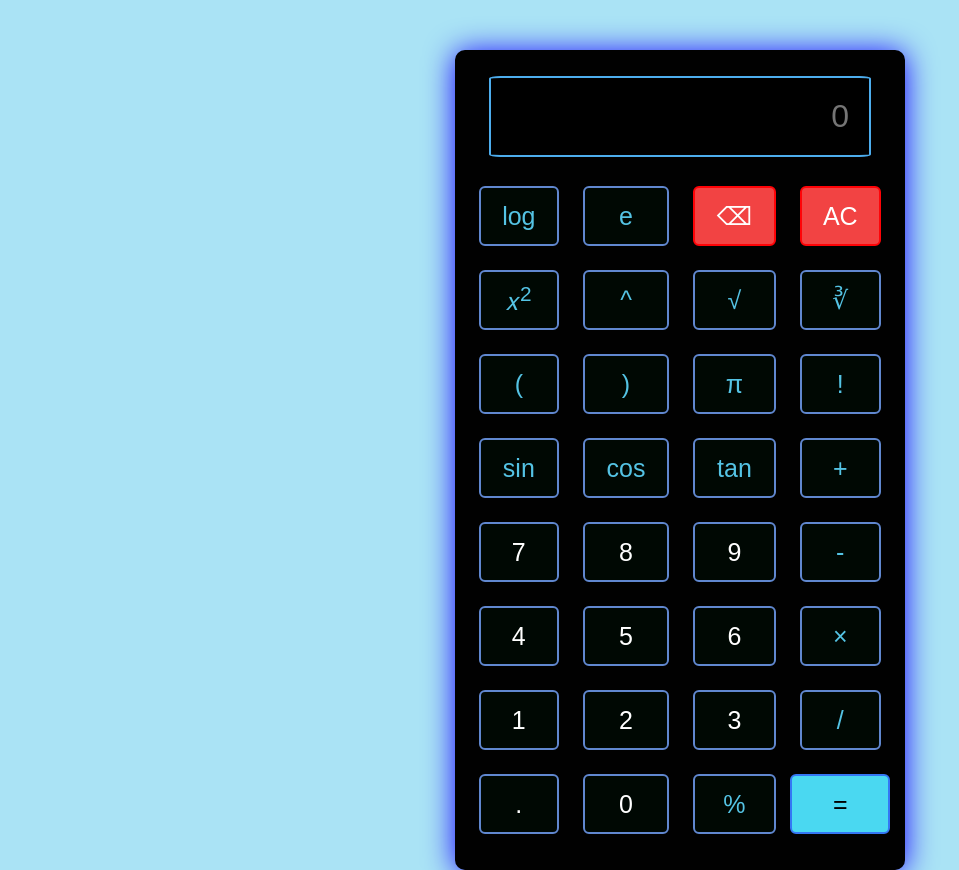
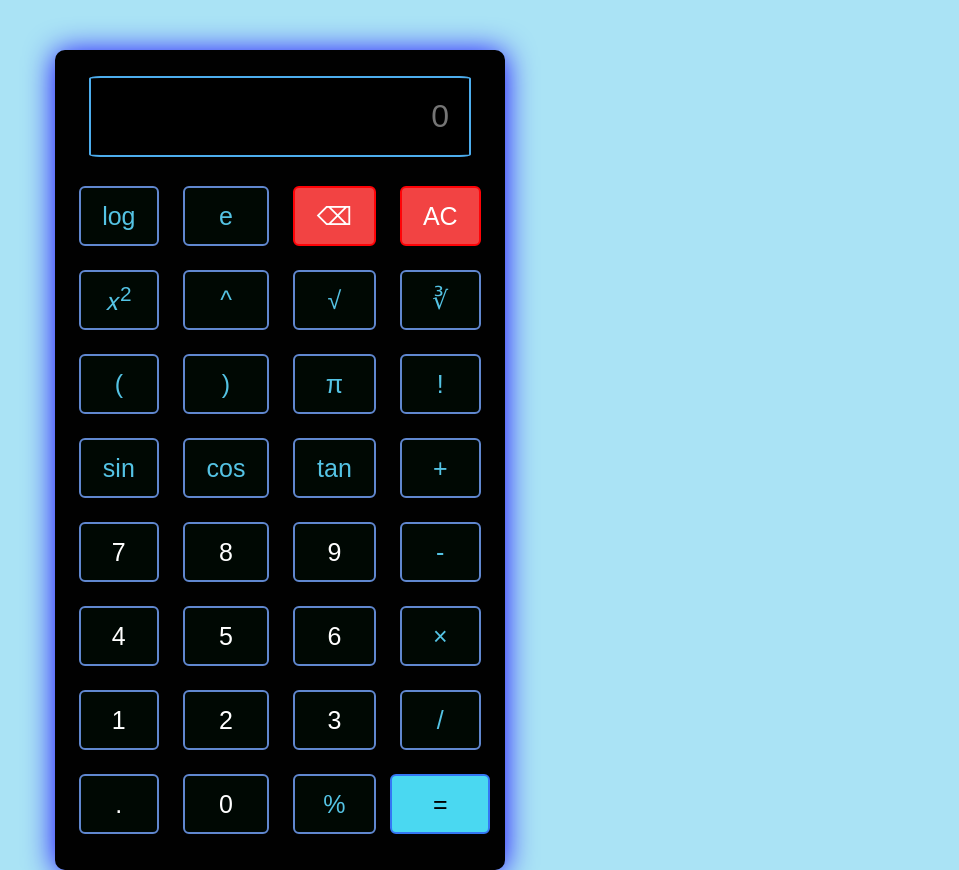
Before and after one commit to Hridesh-Srivastava/-CODSOFT-Lv1-T3, a plain HTML site: page index.html in a window 1280 px wide. Shown: the top 870 px of the page, without its empty margins (95-1054 px from the left). Drawn offline with Linux system fonts and the light colour scheme.

Commit message:
initial commit

```diff
--- a/style.css
+++ b/style.css
@@ -36,7 +36,7 @@ table {
     max-width: 100%;
     width: 450px;
     box-sizing: border-box;
-    margin-left: 550px;
+    margin-left: 150px;
     margin-right: 100px;
     /* display: block; */
 }
```
